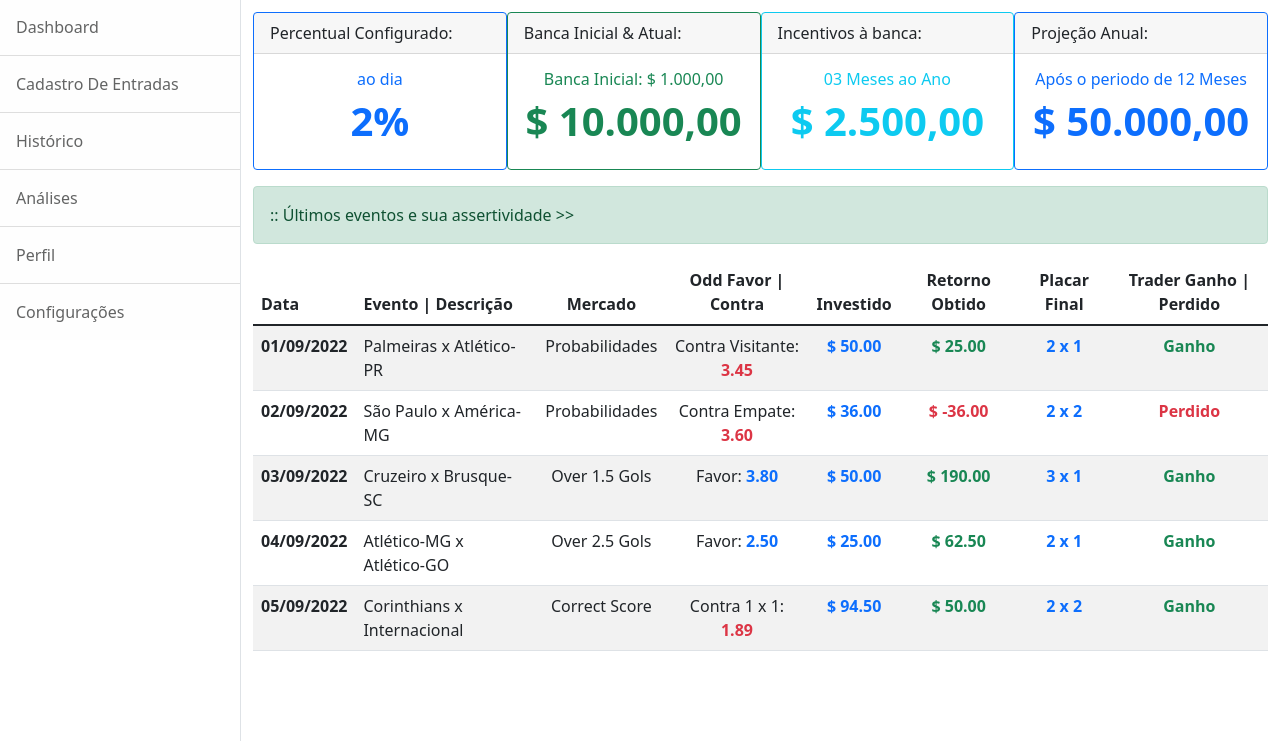
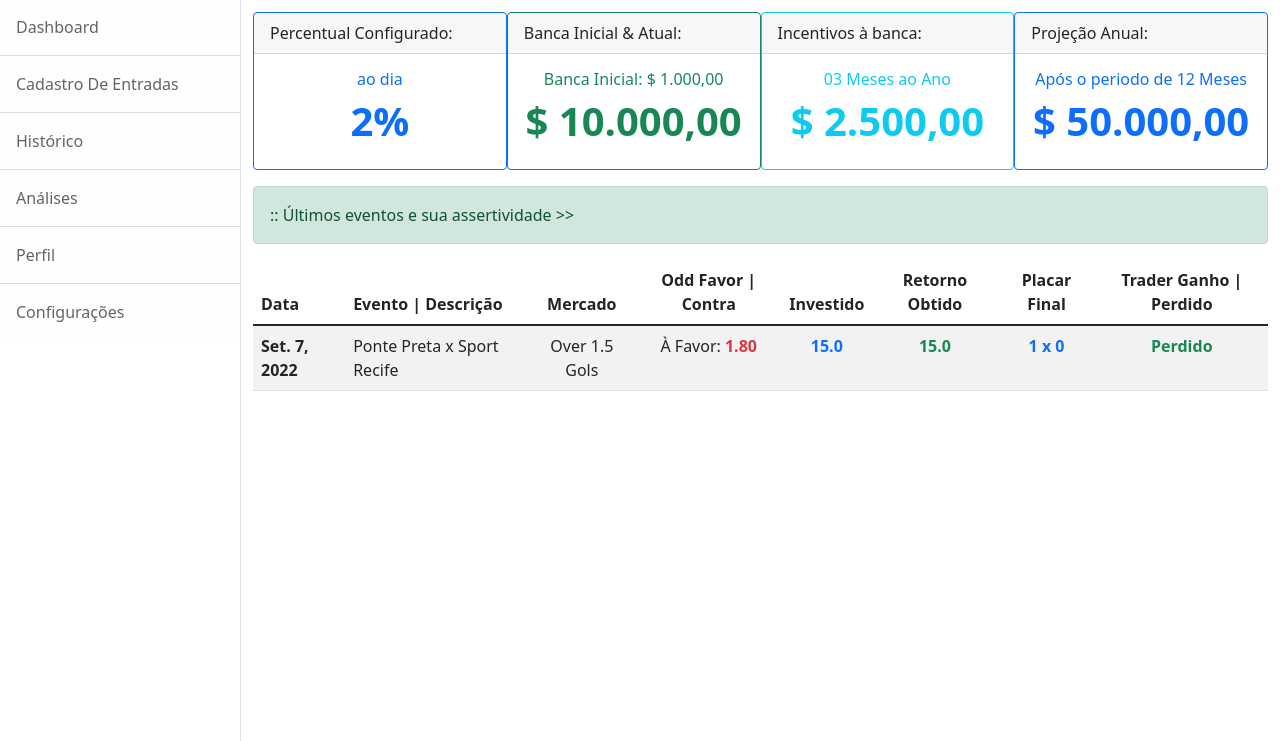
Before and after one commit to contatoevertonoliveira/controletrader, a Django app: page / in a window 1280 px wide. Shown: the part 59-800 px from the top of the page. Run offline with Django 3.2, Linux system fonts and the light colour scheme; data comes from the database, SQL or seed files in the repository; both versions use the stored data as it was after the commit; some libraries are stand-ins or nearby versions.

Commit message:
Ajuste Model

```diff
--- a/controle/app/templates/form.html
+++ b/controle/app/templates/form.html
@@ -66,8 +66,8 @@
                                 </div>
 
                                 <div class="row">
-                                    <div class="col-4 form-group mt-4">Placar1:<br />{{form.pl1}}</div>
-                                    <div class="col-4 form-group mt-4">Placar2:<br />{{form.pl2}}</div>
+                                    <div class="col-4 form-group mt-4">Placar1: (Casa)<br />{{form.pl1}}</div>
+                                    <div class="col-4 form-group mt-4">Placar2: (Visitante)<br />{{form.pl2}}</div>
                                     <div class="col-4 form-group mt-4">Status Trader:<br />{{form.statusTrader}}</div>
                                 </div>
 
--- a/controle/app/templates/index.html
+++ b/controle/app/templates/index.html
@@ -19,7 +19,7 @@
             <div class="border-end bg-white" id="sidebar-wrapper">
                 <div class="sidebar-heading border-bottom bg-light">ControleTrader</div>
                 <div class="list-group list-group-flush">
-                    <a class="list-group-item list-group-item-action list-group-item-light p-3" href="">Dashboard</a>
+                    <a class="list-group-item list-group-item-action list-group-item-light p-3" href="/">Dashboard</a>
                     <a class="list-group-item list-group-item-action list-group-item-light p-3" href="/form/">Cadastro De Entradas</a>
                     <a class="list-group-item list-group-item-action list-group-item-light p-3" href="#!">Histórico</a>
                     <a class="list-group-item list-group-item-action list-group-item-light p-3" href="#!">Análises</a>
@@ -102,61 +102,18 @@
                               </tr>
                             </thead>
                             <tbody>
+                                {% for dbs in db %}
                               <tr>
-                                <th scope="row">01/09/2022</th>
-                                <td>Palmeiras x Atlético-PR</td>
-                                <td class="text-center">Probabilidades</td>
-                                <td class="text-center">Contra Visitante: <b><span class="text-danger">3.45</span></b></td>
-                                <td class="text-center"><b><span class="text-primary">$ 50.00</span></b></td>
-                                <td class="text-center"><b><span class="text-success">$ 25.00</span></b></td>
-                                <td class="text-center"><b><span class="text-primary">2 x 1</span></b></td>
-                                <td class="text-center"><b><span class="text-success">Ganho</span></b></td>
+                                <th scope="row">{{dbs.dataEvent}}</th>
+                                <td>{{dbs.desc}}</td>
+                                <td class="text-center">{{dbs.merc}}</td>
+                                <td class="text-center">{{dbs.typeMerc}}: <b><span class="text-danger">{{dbs.odds}}</span></b></td>
+                                <td class="text-center"><b><span class="text-primary">{{dbs.invest}}</span></b></td>
+                                <td class="text-center"><b><span class="text-success">{{dbs.invest}}</span></b></td>
+                                <td class="text-center"><b><span class="text-primary">{{dbs.pl1}} x {{dbs.pl2}}</span></b></td>
+                                <td class="text-center"><b><span class="text-success">{{dbs.statusTrader}}</span></b></td>
                               </tr>
-
-                              <tr>
-                                <th scope="row">02/09/2022</th>
-                                <td>São Paulo x América-MG</td>
-                                <td class="text-center">Probabilidades</td>
-                                <td class="text-center">Contra Empate: <b><span class="text-danger">3.60</span></b></td>
-                                <td class="text-center"><b><span class="text-primary">$ 36.00</span></b></td>
-                                <td class="text-center"><b><span class="text-danger">$ -36.00</span></b></td>
-                                <td class="text-center"><b><span class="text-primary">2 x 2</span></b></td>
-                                <td class="text-center"><b><span class="text-danger">Perdido</span></b></td>
-                              </tr>
-
-                              <tr>
-                                <th scope="row">03/09/2022</th>
-                                <td>Cruzeiro x Brusque-SC</td>
-                                <td class="text-center">Over 1.5 Gols</td>
-                                <td class="text-center">Favor: <b><span class="text-primary">3.80</span></b></td>
-                                <td class="text-center"><b><span class="text-primary">$ 50.00</span></b></td>
-                                <td class="text-center"><b><span class="text-success">$ 190.00</span></b></td>
-                                <td class="text-center"><b><span class="text-primary">3 x 1</span></b></td>
-                                <td class="text-center"><b><span class="text-success">Ganho</span></b></td>
-                              </tr>
-
-                              <tr>
-                                <th scope="row">04/09/2022</th>
-                                <td>Atlético-MG x Atlético-GO</td>
-                                <td class="text-center">Over 2.5 Gols</td>
-                                <td class="text-center">Favor: <b><span class="text-primary">2.50</span></b></td>
-                                <td class="text-center"><b><span class="text-primary">$ 25.00</span></b></td>
-                                <td class="text-center"><b><span class="text-success">$ 62.50</span></b></td>
-                                <td class="text-center"><b><span class="text-primary">2 x 1</span></b></td>
-                                <td class="text-center"><b><span class="text-success">Ganho</span></b></td>
-                              </tr>
-
-                              <tr>
-                                <th scope="row">05/09/2022</th>
-                                <td>Corinthians x Internacional</td>
-                                <td class="text-center">Correct Score</td>
-                                <td class="text-center">Contra 1 x 1: <b><span class="text-danger">1.89</span></b></td>
-                                <td class="text-center"><b><span class="text-primary">$ 94.50</span></b></td>
-                                <td class="text-center"><b><span class="text-success">$ 50.00</span></b></td>
-                                <td class="text-center"><b><span class="text-primary">2 x 2</span></b></td>
-                                <td class="text-center"><b><span class="text-success">Ganho</span></b></td>
-                              </tr>
-
+                                {% endfor %}
                             </tbody>
                           </table>
                         </div>
--- a/controle/app/views.py
+++ b/controle/app/views.py
@@ -18,3 +18,8 @@ def create(request):
   if form.is_valid():
     form.save()
     return redirect('home')
+
+def view(request, pk):
+  data = {}
+  data['db'] = Eventos.objects.get(pk=pk)
+  return render(request, 'view.html', data)
--- a/controle/controle/urls.py
+++ b/controle/controle/urls.py
@@ -1,8 +1,10 @@
 from django.contrib import admin
 from django.urls import path
-from app.views import home, form
+from app.views import home, form, create, view
 urlpatterns = [
     path('admin/', admin.site.urls),
     path('', home, name="home"),
-    path('form/', form, name="form")
+    path('form/', form, name="form"),
+    path('create/', create, name="create"),
+    path('view/', view, name="view")
 ]
```
Also changed, not shown: controle/app/forms.py (+25 -0 lines), controle/db.sqlite3.
